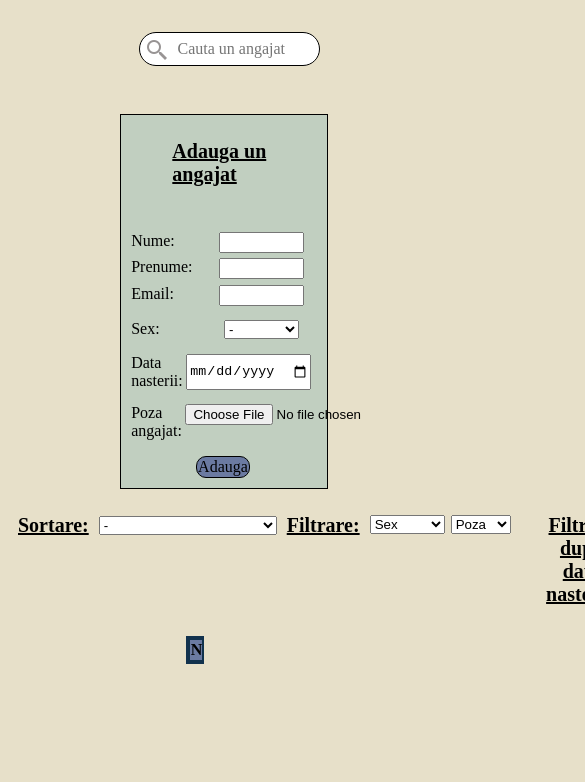
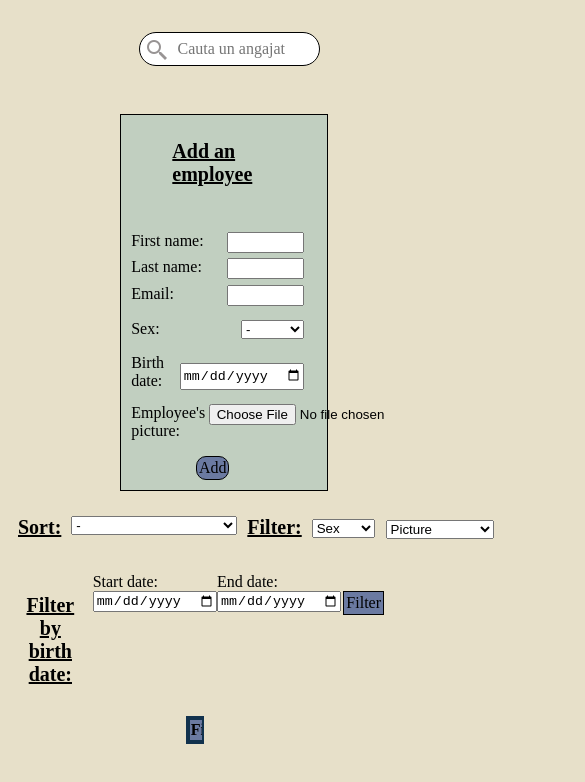
Before and after one commit to sorinaKupan/contentManagementSystem, a website with bundled scripts: page index.html in a window 390 px wide. Shown: the top 782 px of the page, 585 px wide, since content can reach past the window. Built offline with nearby package versions, Linux system fonts and the light colour scheme; no server answers.

Commit message:
Added media queries for the filter bar.

```diff
--- a/css/index.css
+++ b/css/index.css
@@ -85,24 +85,36 @@ h3{
     margin-left: 2%;
 }
 
-#sex, #dataNasterii, #poza {
+#poza {
     margin-top: 5%;
 }
 
+#dataNasterii {
+    margin-top: 10%;
+}
+
+#sex {
+    margin-top: 20%;
+}
+
 #email {
+    width: 120%;
+}
+
+#dataNasterii {
+    width: 120%;
+}
+
+#formAdaugare label{
     width: 60%;
 }
 
-#dataNasterii {
-    width: 70%;
+#labelPoza, #labelDataNasterii {
+    margin-top: 5%;
 }
 
-#formAdaugare label{
-    width: 50%;
-}
-
-#labelPoza, #labelDataNasterii, #labelSex {
-    margin-top: 5%;
+#labelSex {
+    margin-top: 20%;
 }
 
 #submitButton {
@@ -110,7 +122,7 @@ h3{
     background-color: #6B7AA1;
     margin-top: 1rem;
     margin-left: 45%;
-    padding: 0.5%;
+    padding: 1%;
     border-radius: 10px;
 }
 
@@ -127,18 +139,21 @@ h3{
     margin-top: 15%;
 }
 
+#filter1 {
+    display: flex;
+}
+
 #filterBySex {
-    margin-top: 35%;
+    margin-top: 45%;
 }
 
 #filterByPicture {
-    margin-top: 43%;
+    margin-top: 27%;
     margin-left: 10%;
 }
 
 #filterByDate {
     display: flex;
-    margin-left: 5%;
 }
 
 #textFilterDate {
@@ -154,7 +169,7 @@ h3{
 #filterButton {
     border: 1px solid black;
     background-color: #6B7AA1;
-    margin-top: 30%;
+    margin-top: 45%;
     margin-left: 5%;
     padding: 2px;
 }
@@ -223,8 +238,17 @@ th {
         width: 30%;
     }
 
+    #sex {
+        margin-top: 5%;
+    }
+
+    #labelSex {
+        margin-top: 5%;
+    }
+
     #sortFilter {
         margin-left: 27%;
+        display: block;
     }
 
     #tabelAngajati {
--- a/index.html
+++ b/index.html
@@ -13,15 +13,15 @@
             </form>
         </div>
         <div id="adaugareAngajat">
-            <h3 id="titluAdauga">Adauga un angajat</h3>
+            <h3 id="titluAdauga">Add an employee</h3>
             <div id="formAdaugare">
                 <div id="div1">
                     <div class="inputDiv">
-                        <label for="nume">Nume:</label>
+                        <label for="nume" id="labelNume">First name:</label>
                         <input type="text" id="nume" class="inputAngajat">
                     </div>
                     <div class="inputDiv">
-                        <label for="prenume">Prenume:</label>
+                        <label for="prenume" id="labelPrenume">Last name:</label>
                         <input type="text" id="prenume" class="inputAngajat">
                     </div>
                     <div class="inputDiv">
@@ -34,52 +34,56 @@
                         <label for="sex" id="labelSex">Sex:</label>
                         <select id="sex" class="inputAngajat">
                             <option value="-" selected>-</option>
-                            <option value="masculin">masculin</option>
-                            <option value="feminin">feminin</option>
+                            <option value="male">male</option>
+                            <option value="female">female</option>
                         </select>
                     </div>
                     <div class="inputDiv inputDown">
-                        <label for="dataNasterii" id="labelDataNasterii">Data nasterii:</label>
+                        <label for="dataNasterii" id="labelDataNasterii">Birth date:</label>
                         <input type="date" id="dataNasterii" class="inputAngajat">
                     </div>
                     <div class="inputDiv inputDown">
-                        <label for="poza" id="labelPoza">Poza angajat:</label>
+                        <label for="poza" id="labelPoza">Employee's picture:</label>
                         <input type="file" id="poza" class="inputAngajat">
                     </div>
             </div>
-                <button id="submitButton">Adauga</button>
+                <button id="submitButton">Add</button>
             </div>
         </div>
         <div id="sortFilter">
+
+            <div id="filtrare">
             <div id="sortare">
-                <h3>Sortare:</h3>
+                <h3>Sort:</h3>
                 <form>
                     <select id="selectSort">
                         <option value="-" >-</option>
-                        <option value="nume">Nume (descending)</option>
-                        <option value="data-nasterii-asc">Data nasterii (ascending)</option>
-                        <option value="data-nasterii-desc">Data nasterii (descending)</option>
+                        <option value="nume">First name (descending)</option>
+                        <option value="data-nasterii-asc">Birth date (ascending)</option>
+                        <option value="data-nasterii-desc">Birth date (descending)</option>
                     </select>
                 </form>
             </div>
-            <div id="filtrare">
-                <h3>Filtrare:</h3>
+                <div id="filter1">
+                    <h3>Filter:</h3>
                     <form>
                         <select id="filterBySex">
                             <option>Sex</option>
-                        <option>feminin</option>
-                        <option>masculin</option>
+                            <option>female</option>
+                            <option>male</option>
                         </select>
                     </form>
                     <form>
                         <select id="filterByPicture">
-                        <option>Poza</option>
-                        <option>nu are</option>
-                        <option>are</option>
+                            <option>Picture</option>
+                            <option>Does not have</option>
+                            <option>It has</option>
                         </select>
                     </form>
+                </div>
+                </div>
                 <div id="filterByDate">
-                    <h3 id="textFilterDate">Filtrare dupa data nasterii:</h3>
+                    <h3 id="textFilterDate">Filter by birth date:</h3>
                     <form id="formFilterDate">
                         <div>
                             <label for="start-date">Start date:</label>
@@ -90,20 +94,19 @@
                             <input type="date" id="end-date"/>
                         </div>
                         <div>
-                            <button type="button" id="filterButton">Filtreaza</button>
+                            <button type="button" id="filterButton">Filter</button>
                         </div>
                     </form>
                 </div>
         </div>
-        </div>
         <table id="tabelAngajati">
             <tr>
-                <th>Nume</th>
-                <th>Prenume</th>
+                <th>First name</th>
+                <th>Last name</th>
                 <th>Email</th>
                 <th>Sex</th>
-                <th>Data nasterii</th>
-                <th>Sterge angajatul</th>
+                <th>Birth date</th>
+                <th>Delete the employee</th>
             </tr>
         </table>
    </body>
--- a/js/index.js
+++ b/js/index.js
@@ -15,9 +15,9 @@ const app = initializeApp(firebaseConfig);
 const db = getFirestore(app);
 
 var months = [
-    "ianuarie", "februarie", "martie", "aprilie", "mai",
-    "iunie", "iulie", "august", "septembrie", "octombrie",
-    "noiembrie", "decembrie"
+    "january", "february", "march", "april", "may",
+    "june", "july", "august", "september", "october",
+    "november", "december"
 ];
 var table = document.getElementById("tabelAngajati");
 
@@ -98,20 +98,20 @@ document.getElementById("submitButton").addEventListener("click", function() {
         poza_angajat = "noPic.jpg";
     }
     if(numeV == "") {
-        alert("Completati numele");
+        alert("Fill in the first name");
     } else {
         if(prenumeV == "") {
-            alert("Completati prenumele");
+            alert("Fill in the last name");
         } else {
             if(emailV == "") {
-                alert("Completati email-ul");
+                alert("Fill in the email");
             } else {
                 if(validateEmail(emailV)) {
                     if(sexV == "-") {
-                        alert("Alegeti sex-ul");
+                        alert("Pick the sex");
                     } else {
                         if(dataNasteriiV == "") {
-                            alert("Alegeti data nasterii");
+                            alert("Pick the birth date");
                         } else {
                             var birthDate = new Date(dataNasteriiV);
                             var month_diff = Date.now() - birthDate.getTime();
@@ -136,12 +136,12 @@ document.getElementById("submitButton").addEventListener("click", function() {
                                 removeData(table);
                                 getAllData();
                             } else {
-                                alert("Varsta trebuie sa fie mai mare sau egala cu 16");
+                                alert("The age has to be greater or equal to 16");
                             }
                         }
                     }
                 } else {
-                    alert("Introduceti o adresa de email valida");
+                    alert("Fill in with a valid email");
                 }
             }
         }
@@ -292,12 +292,12 @@ document.getElementById("filterByPicture").addEventListener("change", async func
 });
 
 // filter by birth date
-document.getElementById("filterButton").addEventListener("click", async function(){
+document.getElementById("filterButton").addEventListener("click", async function() {
     var startValue = document.getElementById("start-date").value;
     var endValue = document.getElementById("end-date").value;
-    if(startValue == "" || endValue == ""){
-        alert("Trebuie sa alegi atat o data de inceput cat si una de sfarsit");
-    }else{
+    if(startValue == "" || endValue == "") {
+        alert("You have to pick a start date and an end date");
+    } else {
         var startValue = document.getElementById("start-date").value;
         var startDate = new Date(startValue.split("-")[0], startValue.split("-")[1], startValue.split("-")[2]);
         var endValue = document.getElementById("end-date").value;
@@ -305,13 +305,13 @@ document.getElementById("filterButton").addEventListener("click", async function
         removeData(table);
         const queryS = await getDocs(collection(db, "employees"));
         var j=1;
-        queryS.forEach((doc) =>{
+        queryS.forEach((doc) => {
             var birthDate = doc.data()["data_nasterii"];
             var year = birthDate.split("-")[0];
             var month = birthDate.split("-")[1];
             var day = birthDate.split("-")[2];
             var date = new Date(year, month, day);
-            if(date<=endDate && date>=startDate){
+            if(date<=endDate && date>=startDate) {
                 var row= table.insertRow(j);
                 row.id = doc.data()["nume"]+"row";
                 var cellNume = row.insertCell();
@@ -346,10 +346,11 @@ document.getElementById("filterButton").addEventListener("click", async function
     }
 });
 
-document.getElementById("formFilterDate").addEventListener("change", function(){
+// if the filter is empty, show all the data
+document.getElementById("formFilterDate").addEventListener("change", function() {
     var startValue = document.getElementById("start-date").value;
     var endValue = document.getElementById("end-date").value;
-    if(startValue == "" && endValue == ""){
+    if(startValue == "" && endValue == "") {
         removeData(table);
         getAllData();
     }
```
Lines whose indentation alone changed are shown as unchanged.
